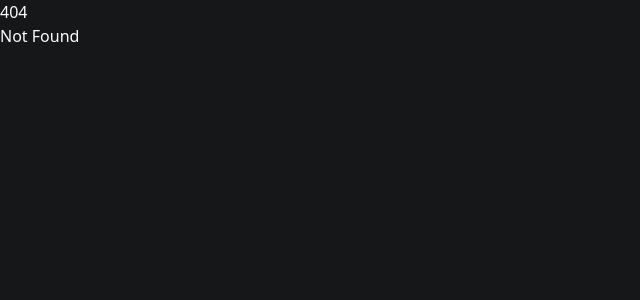
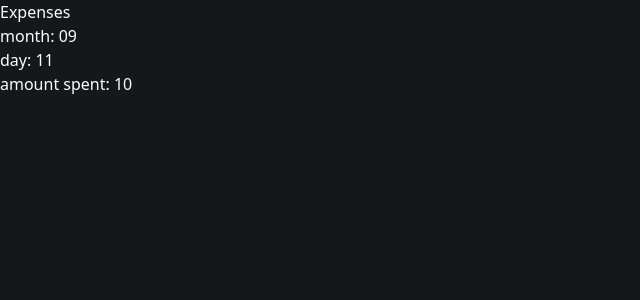
Before and after one commit to wiktrek/svelte, a SvelteKit app: page /expense in a window 1280 px wide. Before the commit this address had no page. Shown: the top 300 px of the page, without its empty margins (0-640 px from the left). Built offline with nearby package versions, Linux system fonts and the light colour scheme.

Commit message:
expense tracker

```diff
--- /dev/null
+++ b/src/routes/expense/+page.svelte
@@ -0,0 +1,51 @@
+<!-- expense tracker -->
+
+
+
+<script lang="ts">
+interface Expense {
+amount: number;
+date: string;
+}
+interface Day {
+date: string;
+expenses: Expense[];
+}
+interface Month {
+    expenses: Day[]
+    month: string;
+}
+let expenses: Month[] = []
+let example: Month = {
+    month: "09",
+    expenses: [{
+        date: "11",
+        expenses: [{
+            amount: 10,
+            date: "11"
+        }]
+    }]
+}
+expenses.push(example)
+if (typeof localStorage !== `undefined`) {
+    if (localStorage.getItem("expenses") !== null) {
+        expenses = JSON.parse(localStorage.getItem("expenses") || "[]");
+    }
+}
+function save() {
+let json = JSON.stringify(expenses);
+localStorage.setItem("expenses", json)
+}
+</script>
+<div>
+<p>Expenses</p>
+{#each expenses as expense}
+    <p>month: {expense.month}</p>
+    {#each expense.expenses as day}
+    <p>day: {day.date}</p>
+        {#each day.expenses as expense}
+        <p>amount spent: {expense.amount}</p>
+        {/each}
+    {/each}
+{/each}
+</div>
```
Also changed, not shown: package.json (+13 -13 lines), 1 other file (tests, documents, lock files or other folders).
